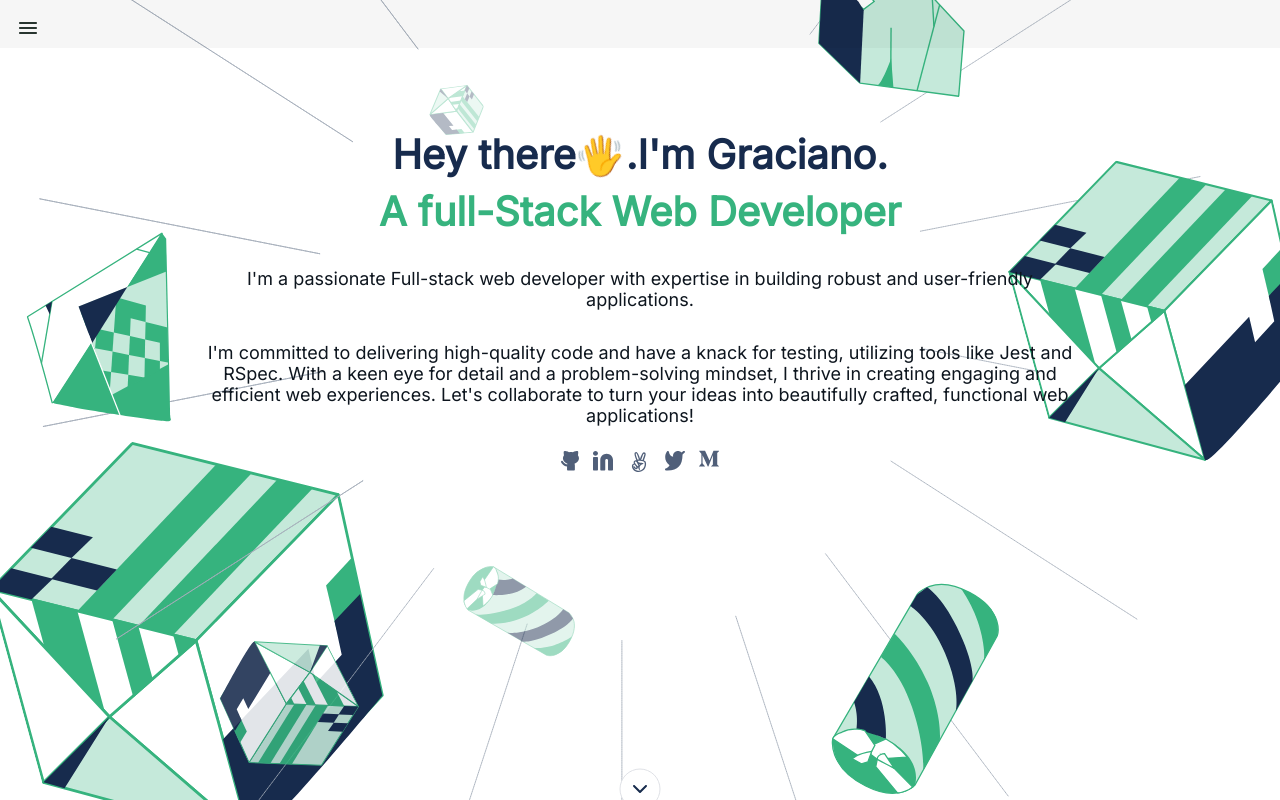
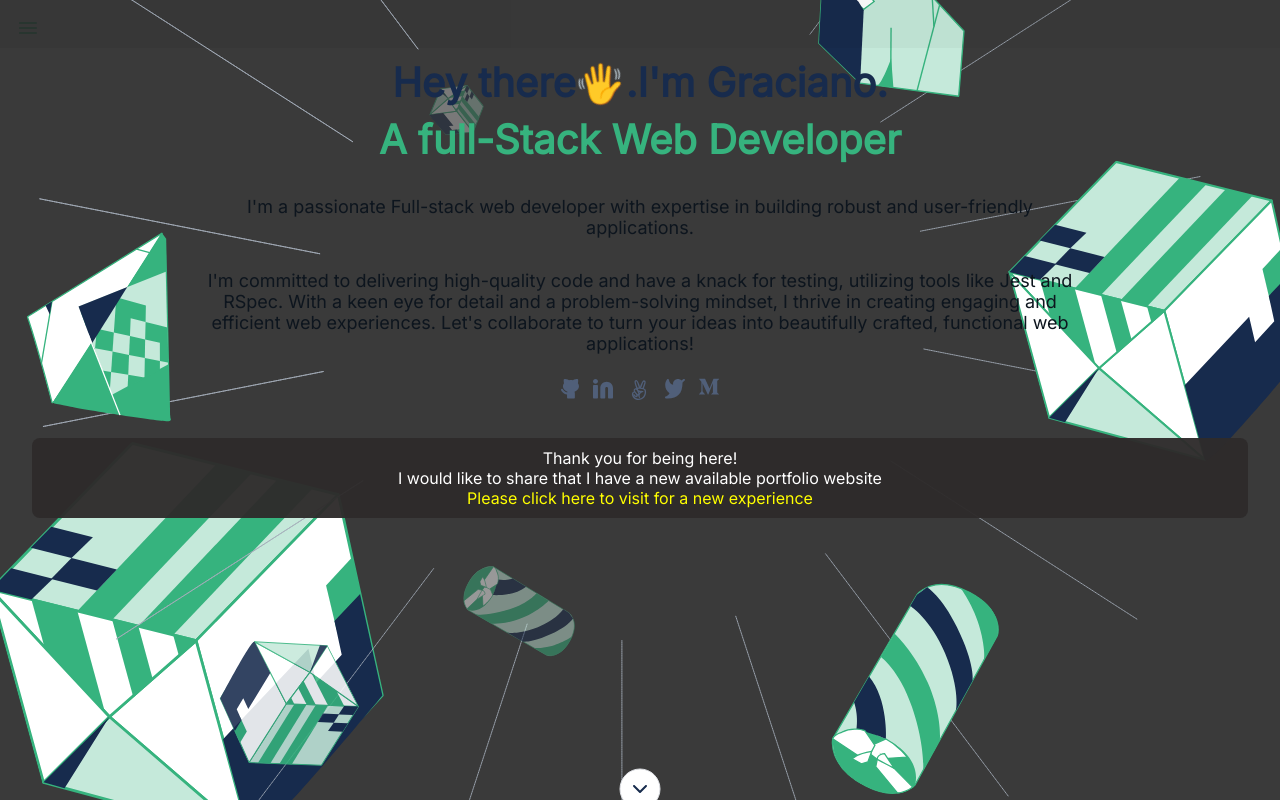
Before and after one commit to Graciano1997/portofolio-graciano, a React (Create React App) app: page / in a window 1280 px wide. Shown: the top 800 px of the page. Built offline with nearby package versions, Linux system fonts and the light colour scheme.

Commit message:
add the new portfolio link

```diff
--- a/src/components/Headline.jsx
+++ b/src/components/Headline.jsx
@@ -9,6 +9,11 @@ const Headline = () => (
       <Header />
       <Description />
       <Networks />
+      <div className={style.info}>
+        <p>Thank you for being here!</p>
+        <p>I would like to share that I have a new available portfolio website</p>
+        <a href="https://portfolio-zeta-ten-c0263zs4e4.vercel.app/">Please click here to visit for a new experience</a>
+      </div>
     </div>
   </section>
 );
--- a/src/index.css
+++ b/src/index.css
@@ -12,6 +12,7 @@ body {
   font-family: 'Inter', sans-serif;
   -webkit-font-smoothing: antialiased;
   -moz-osx-font-smoothing: grayscale;
+  background-color: var(--dark);
 }
 
 .headline-primary,
--- a/src/style/Headline.module.css
+++ b/src/style/Headline.module.css
@@ -97,3 +97,17 @@
     margin-top: 0.5rem;
   }
 }
+
+.info{
+  text-align: center;
+  padding: 10px;
+  border-radius: 8px;
+  background-color: rgba(46, 43, 43, 0.959);
+  margin: 2rem;
+  margin-top: 2rem;
+  color: white;
+}
+
+.info a {
+  color:yellow;
+}
--- a/src/style/base.css
+++ b/src/style/base.css
@@ -2,6 +2,7 @@
 @import url('https://fonts.googleapis.com/css2?family=Inter&display=swap');
 
 :root {
+  --dark:#333333f6;
   --main-color: #36b37e;
   --second-color: #c5e9da;
   --third-color: #c5e9da;
```
Also changed, not shown: .eslintrc.json.
